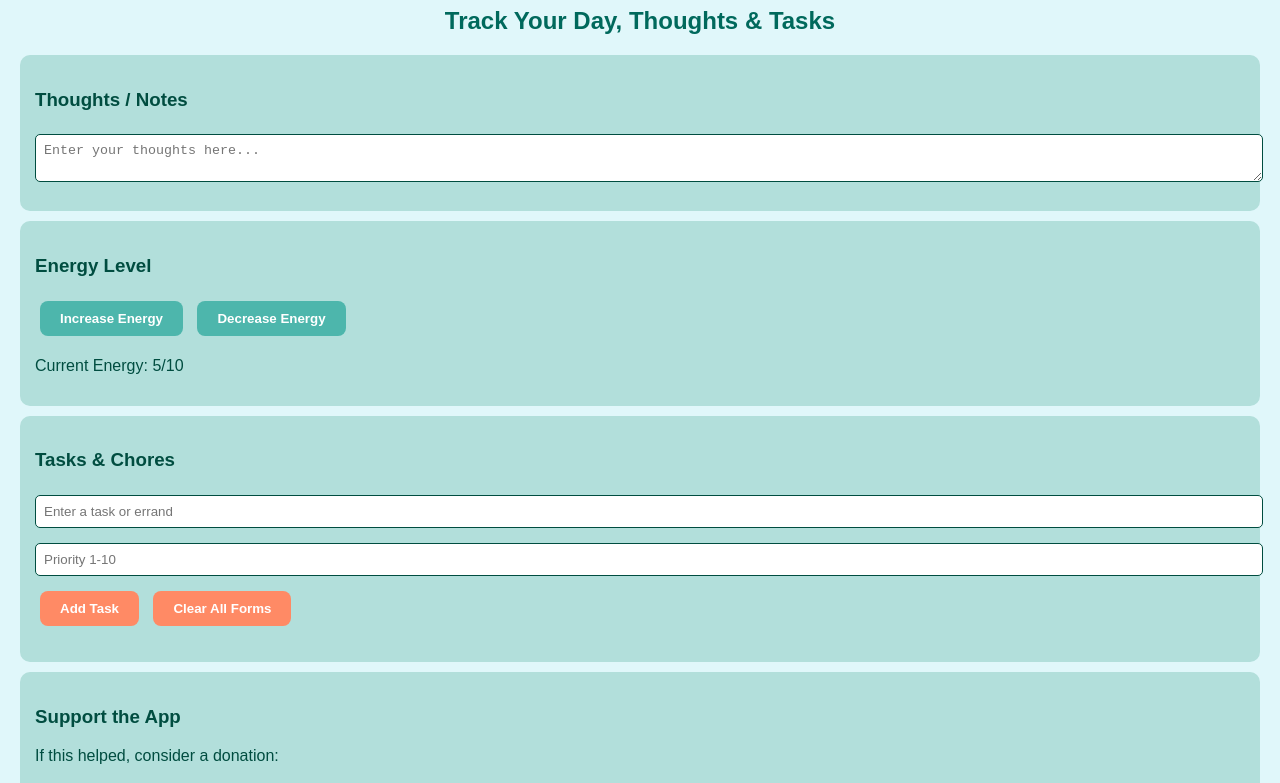
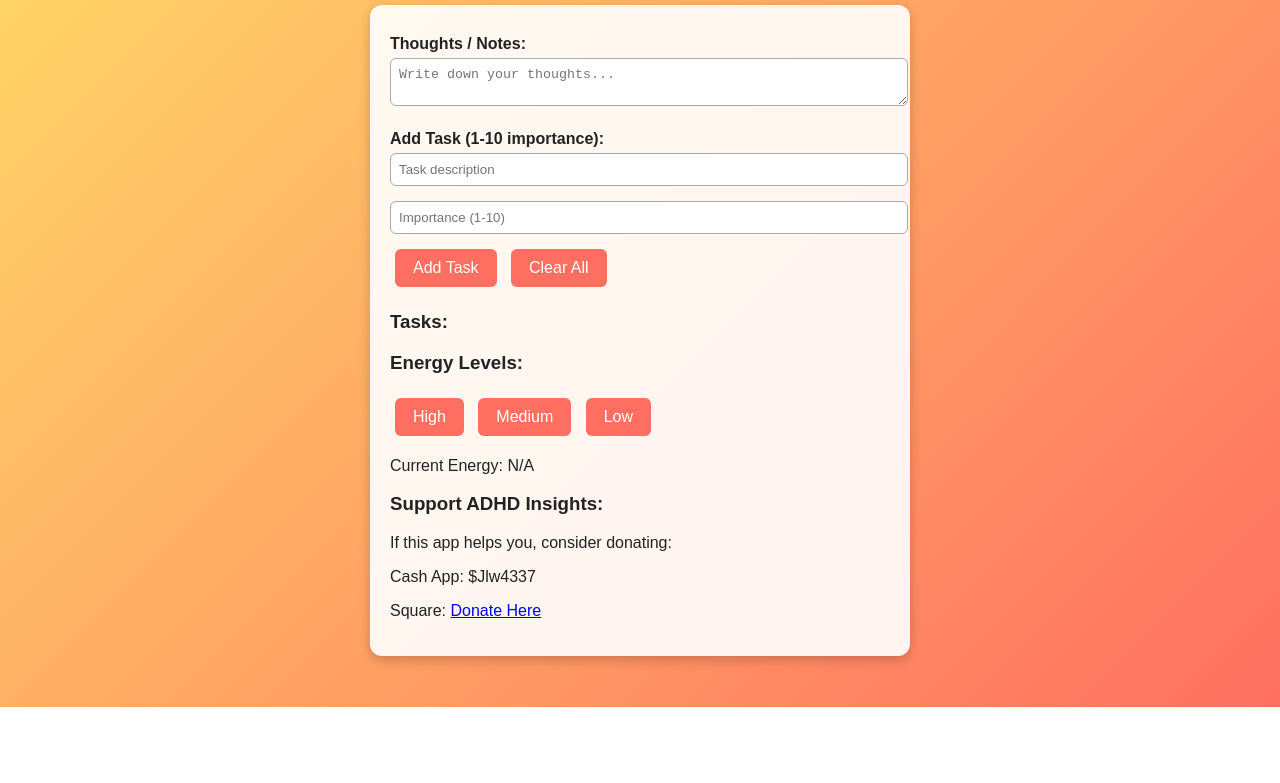
Before and after one commit to JesseLeeOnFB/ADHD-Insights, a plain HTML site: page index.html in a window 1280 px wide. Shown: the part 93-876 px from the top of the page. After the commit the page ends 800 px from the top, so only its background shows below. Drawn offline with Linux system fonts and the light colour scheme.

Commit message:
Update index.html

```diff
--- a/index.html
+++ b/index.html
@@ -4,94 +4,85 @@
 <meta charset="UTF-8">
 <meta name="viewport" content="width=device-width, initial-scale=1.0">
 <title>ADHD Insights</title>
+<link rel="stylesheet" href="style.css">
 <style>
-  /* ADHD-friendly theme: calming blue-green background, bright accent buttons */
     body {
-    font-family: Arial, sans-serif;
-    background-color: #e0f7fa; /* light teal */
-    color: #004d40; /* dark teal text */
+        font-family: 'Arial', sans-serif;
+        background: linear-gradient(135deg, #ffd966, #ff6f61);
+        color: #222;
+        margin: 0;
+        padding: 0;
+        display: flex;
+        flex-direction: column;
+        align-items: center;
+        min-height: 100vh;
+    }
+    h1 { margin-top: 20px; text-shadow: 1px 1px #fff; }
+    .container {
+        width: 90%;
+        max-width: 500px;
+        background: rgba(255,255,255,0.9);
+        border-radius: 12px;
         padding: 20px;
-    margin: 0;
+        margin: 20px auto;
+        box-shadow: 0 4px 12px rgba(0,0,0,0.2);
     }
-  h1, h2 {
-    text-align: center;
-    color: #00695c;
-  }
-  .section {
-    background-color: #b2dfdb;
-    padding: 15px;
-    margin: 10px 0;
-    border-radius: 10px;
-  }
+    label { font-weight: bold; margin-top: 10px; display: block; }
     input[type="text"], input[type="number"], textarea {
         width: 100%;
         padding: 8px;
-    margin: 5px 0 10px 0;
-    border-radius: 5px;
-    border: 1px solid #004d40;
+        margin-top: 5px;
+        margin-bottom: 10px;
+        border-radius: 6px;
+        border: 1px solid #aaa;
     }
     button {
-    padding: 10px 20px;
+        background-color: #ff6f61;
+        color: #fff;
+        border: none;
+        padding: 10px 18px;
         margin: 5px;
-    border-radius: 8px;
-    border: none;
+        border-radius: 6px;
+        font-size: 16px;
         cursor: pointer;
-    font-weight: bold;
+        transition: 0.2s;
     }
-  #add-task, #clear-forms {
-    background-color: #ff8a65; /* orange for engagement */
-    color: #fff;
+    button:hover {
+        background-color: #e05b50;
     }
-  #energy-up, #energy-down {
-    background-color: #4db6ac; /* teal accent */
-    color: #fff;
-  }
-  #donation {
-    background-color: #ffab00; /* gold accent */
-    color: #fff;
-  }
-  #tasks-list li {
-    margin-bottom: 5px;
-    padding: 5px;
-    background-color: #e0f2f1;
-    border-radius: 5px;
-  }
+    .task-list { margin-top: 15px; }
+    .task { background: #ffd966; margin: 5px 0; padding: 8px; border-radius: 5px; }
 </style>
 </head>
 <body>
 
 <h1>ADHD Insights</h1>
-<h2>Track Your Day, Thoughts & Tasks</h2>
+<div class="container">
+    <label for="thoughts">Thoughts / Notes:</label>
+    <textarea id="thoughts" placeholder="Write down your thoughts..."></textarea>
 
-<div class="section">
-  <h3>Thoughts / Notes</h3>
-  <textarea id="thoughts" placeholder="Enter your thoughts here..."></textarea>
+    <label for="task">Add Task (1-10 importance):</label>
+    <input type="text" id="task" placeholder="Task description">
+    <input type="number" id="importance" placeholder="Importance (1-10)" min="1" max="10">
+
+    <button id="addTaskBtn">Add Task</button>
+    <button id="clearTasksBtn">Clear All</button>
+
+    <h3>Tasks:</h3>
+    <div class="task-list" id="taskList"></div>
+
+    <h3>Energy Levels:</h3>
+    <button class="energy-btn" data-level="High">High</button>
+    <button class="energy-btn" data-level="Medium">Medium</button>
+    <button class="energy-btn" data-level="Low">Low</button>
+    <p id="energyDisplay">Current Energy: N/A</p>
+
+    <h3>Support ADHD Insights:</h3>
+    <p>If this app helps you, consider donating:</p>
+    <p>Cash App: $Jlw4337</p>
+    <p>Square: <a href="https://square.link/u/ucq75j9I?src=sheet" target="_blank">Donate Here</a></p>
 </div>
 
-<div class="section">
-  <h3>Energy Level</h3>
-  <button id="energy-up">Increase Energy</button>
-  <button id="energy-down">Decrease Energy</button>
-  <p>Current Energy: <span id="energy-level">5</span>/10</p>
-</div>
-
-<div class="section">
-  <h3>Tasks & Chores</h3>
-  <input type="text" id="task-input" placeholder="Enter a task or errand">
-  <input type="number" id="task-priority" placeholder="Priority 1-10" min="1" max="10">
-  <button id="add-task">Add Task</button>
-  <button id="clear-forms">Clear All Forms</button>
-  <ul id="tasks-list"></ul>
-</div>
-
-<div class="section">
-  <h3>Support the App</h3>
-  <p>If this helped, consider a donation:</p>
-  <button id="donation" onclick="window.open('https://square.link/u/ucq75j9I?src=sheet','_blank')">Donate via Square</button>
-  <p>Or Cash App: $Jlw4337</p>
-</div>
-
-<script type="module" src="script.js"></script>
-
+<script src="script.js"></script>
 </body>
 </html>
```
Lines whose indentation alone changed are shown as unchanged.
